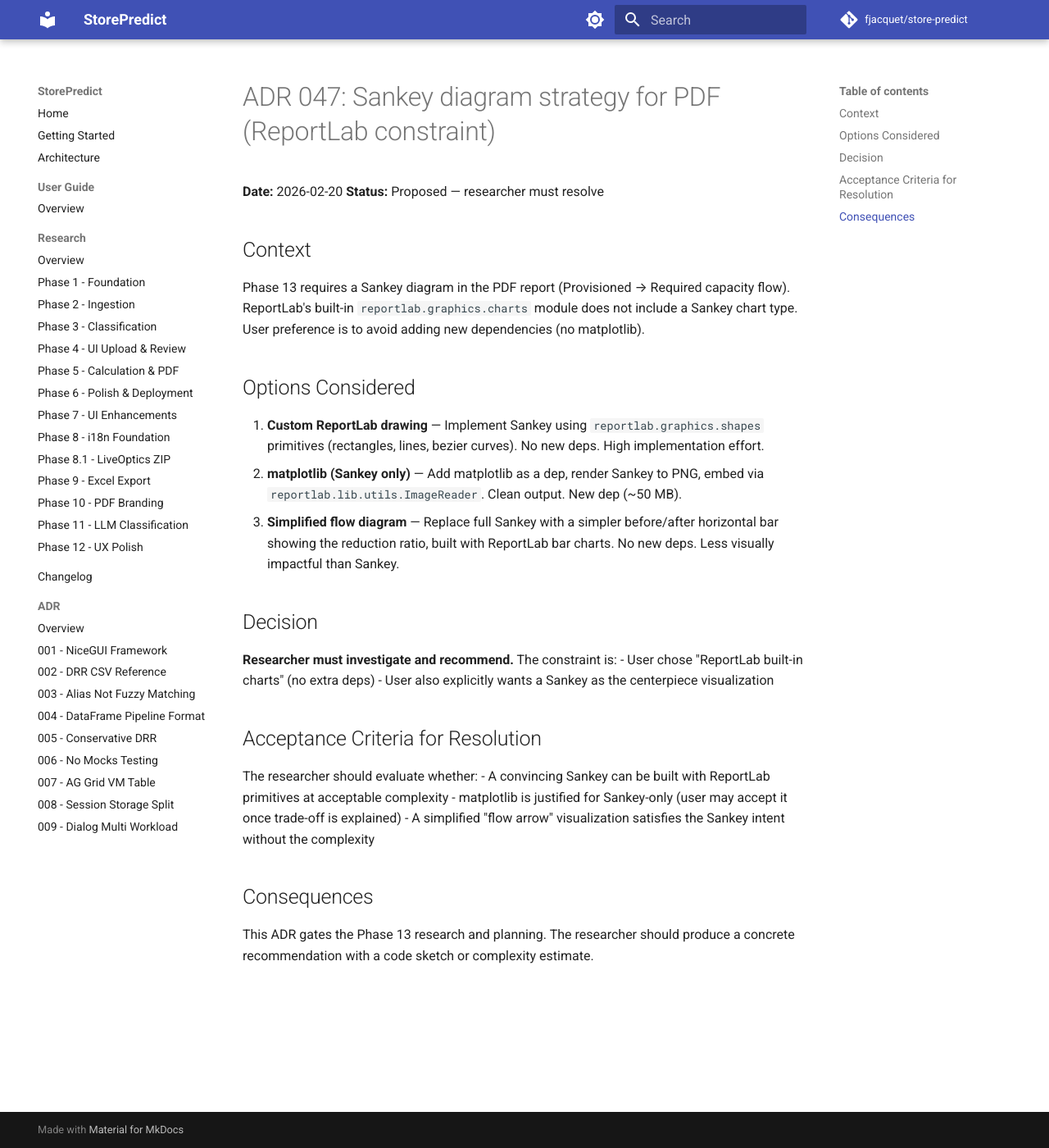
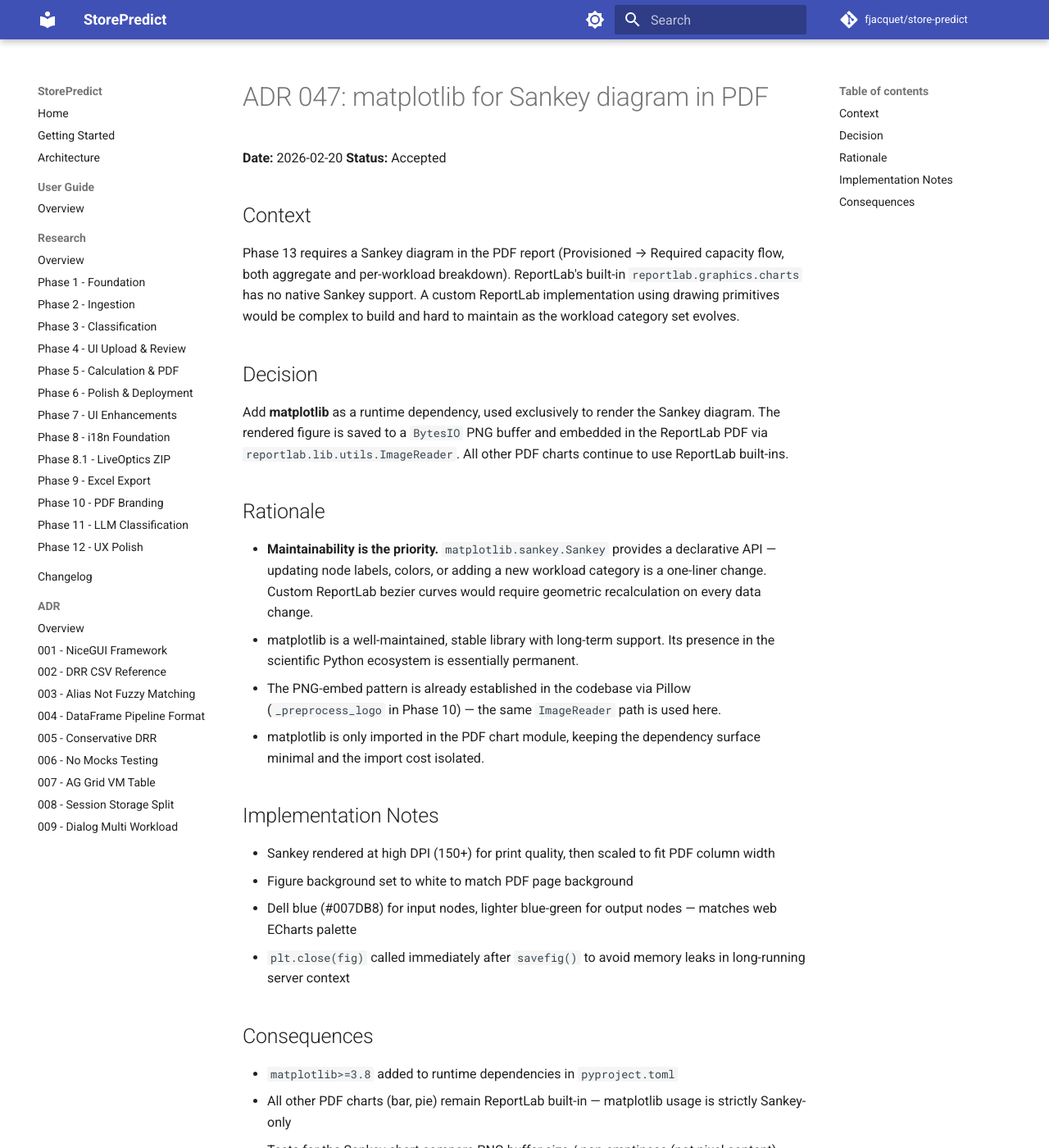
Before and after one commit to fjacquet/store-predict, an MkDocs documentation site: the page built from docs/adr/047-sankey-reportlab-strategy.md, in a window 1280 px wide and 1400 px high. Shown: the whole window at 82% size. Built offline with MkDocs 1.6.1 and Material for MkDocs 9.7.7, drawn with Linux system fonts in a browser that asks for light colours; comment, search, counter and statistics services are not loaded; some of the changed text lies outside the part shown.

Commit message:
docs(adr): accept ADR-047 matplotlib for Sankey; update phase 13 context

```diff
--- a/docs/adr/047-sankey-reportlab-strategy.md
+++ b/docs/adr/047-sankey-reportlab-strategy.md
@@ -1,31 +1,32 @@
-# ADR 047: Sankey diagram strategy for PDF (ReportLab constraint)
+# ADR 047: matplotlib for Sankey diagram in PDF
 
 **Date:** 2026-02-20
-**Status:** Proposed — researcher must resolve
+**Status:** Accepted
 
 ## Context
 
-Phase 13 requires a Sankey diagram in the PDF report (Provisioned → Required capacity flow). ReportLab's built-in `reportlab.graphics.charts` module does not include a Sankey chart type. User preference is to avoid adding new dependencies (no matplotlib).
-
-## Options Considered
-
-1. **Custom ReportLab drawing** — Implement Sankey using `reportlab.graphics.shapes` primitives (rectangles, lines, bezier curves). No new deps. High implementation effort.
-2. **matplotlib (Sankey only)** — Add matplotlib as a dep, render Sankey to PNG, embed via `reportlab.lib.utils.ImageReader`. Clean output. New dep (~50 MB).
-3. **Simplified flow diagram** — Replace full Sankey with a simpler before/after horizontal bar showing the reduction ratio, built with ReportLab bar charts. No new deps. Less visually impactful than Sankey.
+Phase 13 requires a Sankey diagram in the PDF report (Provisioned → Required capacity flow, both aggregate and per-workload breakdown). ReportLab's built-in `reportlab.graphics.charts` has no native Sankey support. A custom ReportLab implementation using drawing primitives would be complex to build and hard to maintain as the workload category set evolves.
 
 ## Decision
 
-**Researcher must investigate and recommend.** The constraint is:
-- User chose "ReportLab built-in charts" (no extra deps)
-- User also explicitly wants a Sankey as the centerpiece visualization
+Add **matplotlib** as a runtime dependency, used exclusively to render the Sankey diagram. The rendered figure is saved to a `BytesIO` PNG buffer and embedded in the ReportLab PDF via `reportlab.lib.utils.ImageReader`. All other PDF charts continue to use ReportLab built-ins.
 
-## Acceptance Criteria for Resolution
+## Rationale
 
-The researcher should evaluate whether:
-- A convincing Sankey can be built with ReportLab primitives at acceptable complexity
-- matplotlib is justified for Sankey-only (user may accept it once trade-off is explained)
-- A simplified "flow arrow" visualization satisfies the Sankey intent without the complexity
+- **Maintainability is the priority.** `matplotlib.sankey.Sankey` provides a declarative API — updating node labels, colors, or adding a new workload category is a one-liner change. Custom ReportLab bezier curves would require geometric recalculation on every data change.
+- matplotlib is a well-maintained, stable library with long-term support. Its presence in the scientific Python ecosystem is essentially permanent.
+- The PNG-embed pattern is already established in the codebase via Pillow (`_preprocess_logo` in Phase 10) — the same `ImageReader` path is used here.
+- matplotlib is only imported in the PDF chart module, keeping the dependency surface minimal and the import cost isolated.
+
+## Implementation Notes
+
+- Sankey rendered at high DPI (150+) for print quality, then scaled to fit PDF column width
+- Figure background set to white to match PDF page background
+- Dell blue (#007DB8) for input nodes, lighter blue-green for output nodes — matches web ECharts palette
+- `plt.close(fig)` called immediately after `savefig()` to avoid memory leaks in long-running server context
 
 ## Consequences
 
-This ADR gates the Phase 13 research and planning. The researcher should produce a concrete recommendation with a code sketch or complexity estimate.
+- `matplotlib>=3.8` added to runtime dependencies in `pyproject.toml`
+- All other PDF charts (bar, pie) remain ReportLab built-in — matplotlib usage is strictly Sankey-only
+- Tests for the Sankey chart compare PNG buffer size / non-emptiness (not pixel content)
```
Also changed, not shown: .planning/phases/13-graphics/13-CONTEXT.md (+4 -2 lines), docs/adr/index.md (+1 -1 lines).
